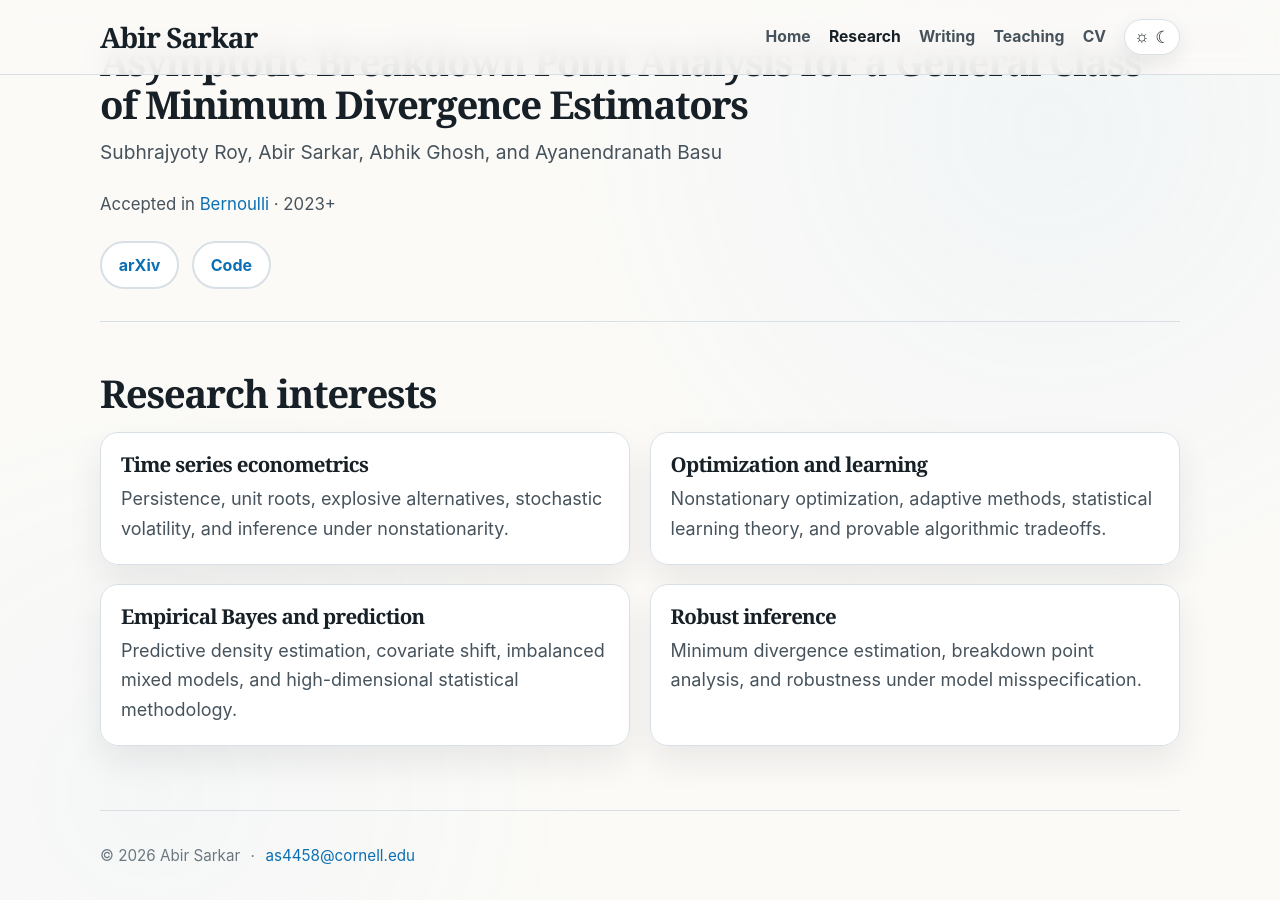
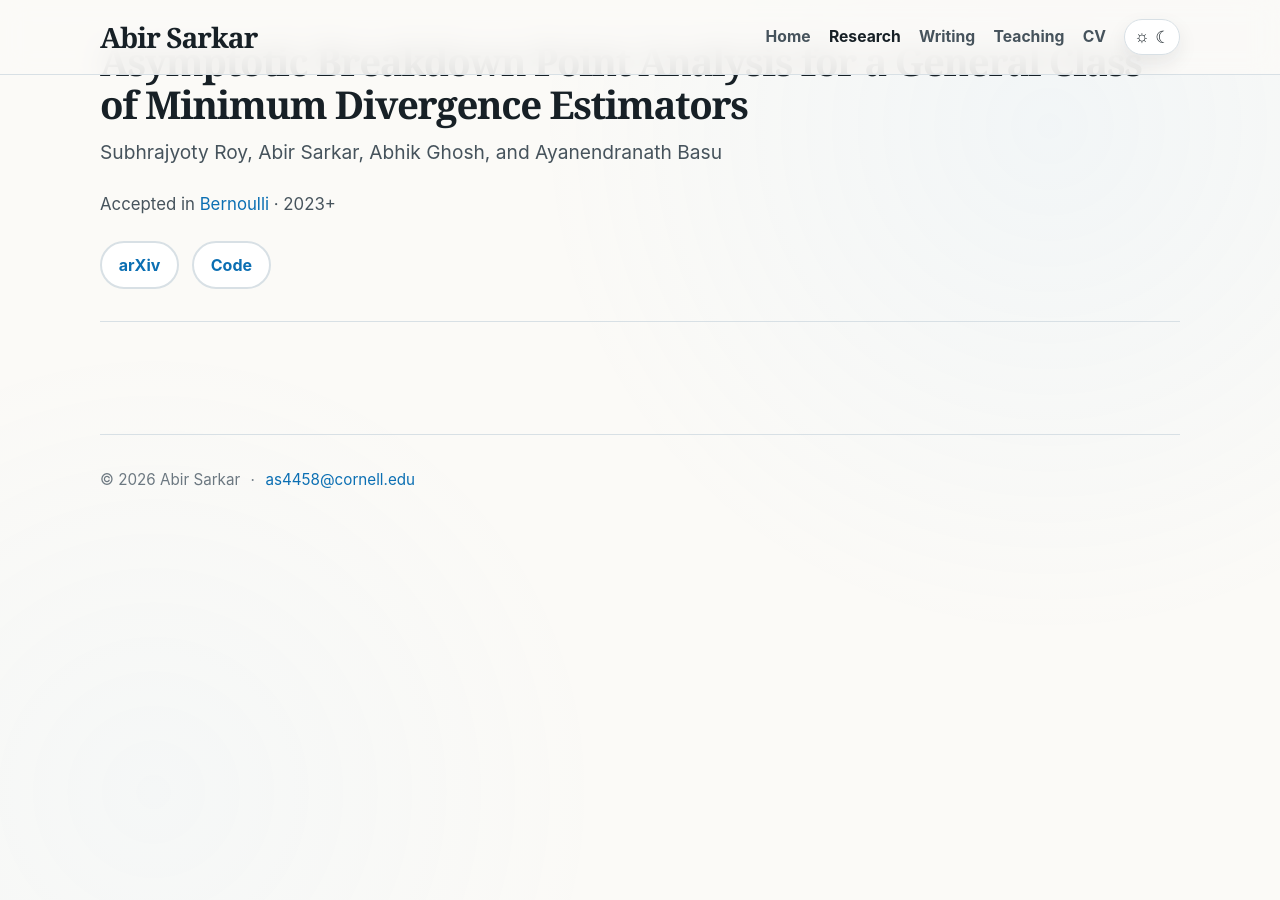
Before and after one commit to AbirS2026/AbirS2026.github.io, a Jekyll site: the page built from research.md, in a window 1280 px wide and 900 px high, scrolled down 1970 px. Built offline with Jekyll 4.4.1, drawn with Linux system fonts in a browser that asks for light colours; our own code applies the rules of GitHub Pages for plain Markdown files; a style sheet for code colours, icons or effects is not loaded; after the commit the page ends 2494 px from its top, so only the background shows below that; some of the changed text lies outside the part shown.

Commit message:
Update research.md

```diff
--- a/research.md
+++ b/research.md
@@ -9,9 +9,7 @@ permalink: /research/
 <h1>Research</h1>
 
 <p class="lead">
-  My research interests include time series econometrics, non-stationary problems,
-  stochastic volatility, optimization, statistical learning theory, empirical Bayes methods,
-  and robust statistical inference.
+  My research interests include time series econometrics, non-stationary problems, optimization, statistical learning theory, empirical Bayes methods, and robust statistical inference.
 </p>
 
 <div class="paper-list">
@@ -72,39 +70,3 @@ permalink: /research/
   </article>
 
 </div>
-
-<h2>Research interests</h2>
-
-<div class="grid two">
-  <article class="card">
-    <h3>Time series econometrics</h3>
-    <p>
-      Persistence, unit roots, explosive alternatives, stochastic volatility,
-      and inference under nonstationarity.
-    </p>
-  </article>
-
-  <article class="card">
-    <h3>Optimization and learning</h3>
-    <p>
-      Nonstationary optimization, adaptive methods, statistical learning theory,
-      and provable algorithmic tradeoffs.
-    </p>
-  </article>
-
-  <article class="card">
-    <h3>Empirical Bayes and prediction</h3>
-    <p>
-      Predictive density estimation, covariate shift, imbalanced mixed models,
-      and high-dimensional statistical methodology.
-    </p>
-  </article>
-
-  <article class="card">
-    <h3>Robust inference</h3>
-    <p>
-      Minimum divergence estimation, breakdown point analysis, and robustness
-      under model misspecification.
-    </p>
-  </article>
-</div>
```
